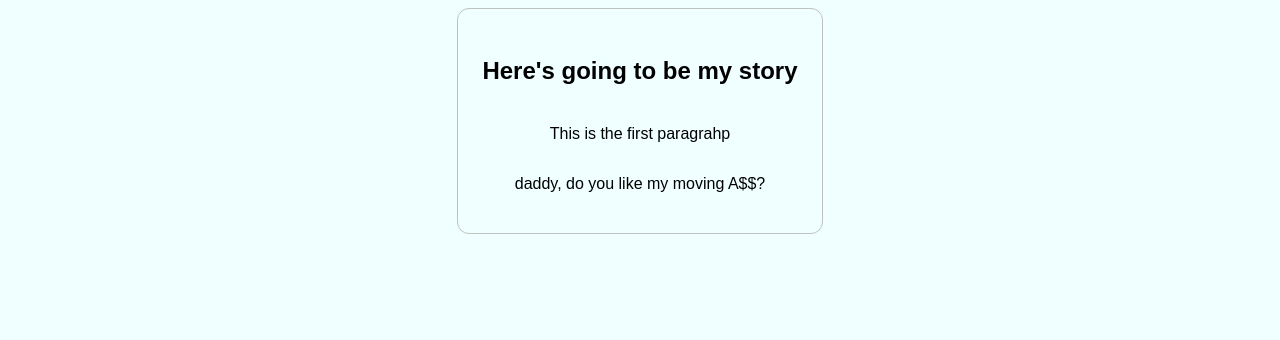
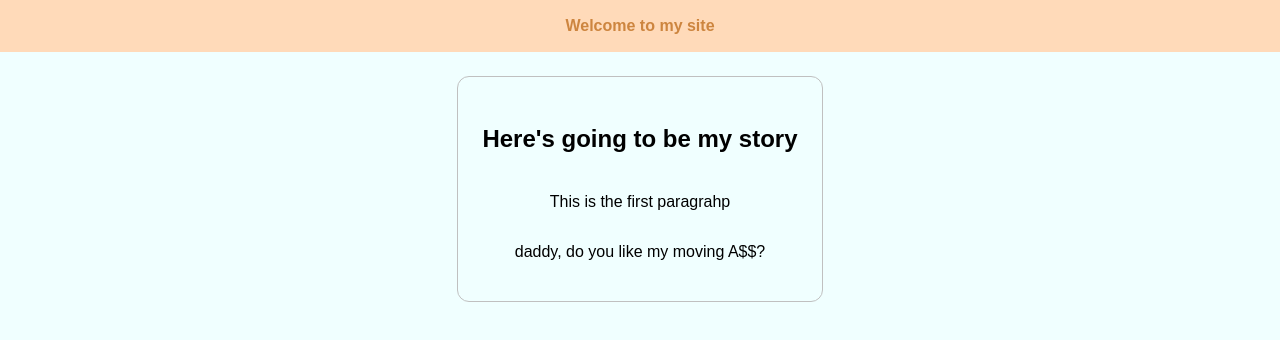
Before and after one commit to Chris97e/Hyperblog, a plain HTML site: page index.html in a window 1280 px wide. Drawn offline with Linux system fonts and the light colour scheme.

Commit message:
header done

```diff
--- a/css/main.css
+++ b/css/main.css
@@ -4,6 +4,10 @@ body {
     background-color: azure;
     display: flex;
     justify-content: center;
+    align-items: center;
+    flex-direction: column;
+    margin: 0px;
+    gap: 24px;
 }
 
 h1 {
@@ -21,3 +25,14 @@ h1 {
     padding: 24px;
     border-radius: 12px;
 }
+
+.header {
+    border: 1px solid peachpuff;
+    width: 100vw;
+    background: peachpuff;
+}
+
+.header p {
+    color: peru;
+    font-weight: 600;
+}
--- a/index.html
+++ b/index.html
@@ -10,6 +10,10 @@
 </head>
 
 <body>
+    <nav class="header">
+        <p>Welcome to my site
+        </p>
+    </nav>
     <section class="container">
         <h1>Here's going to be my story</h1>
         <p>This is the first paragrahp</p>
```
